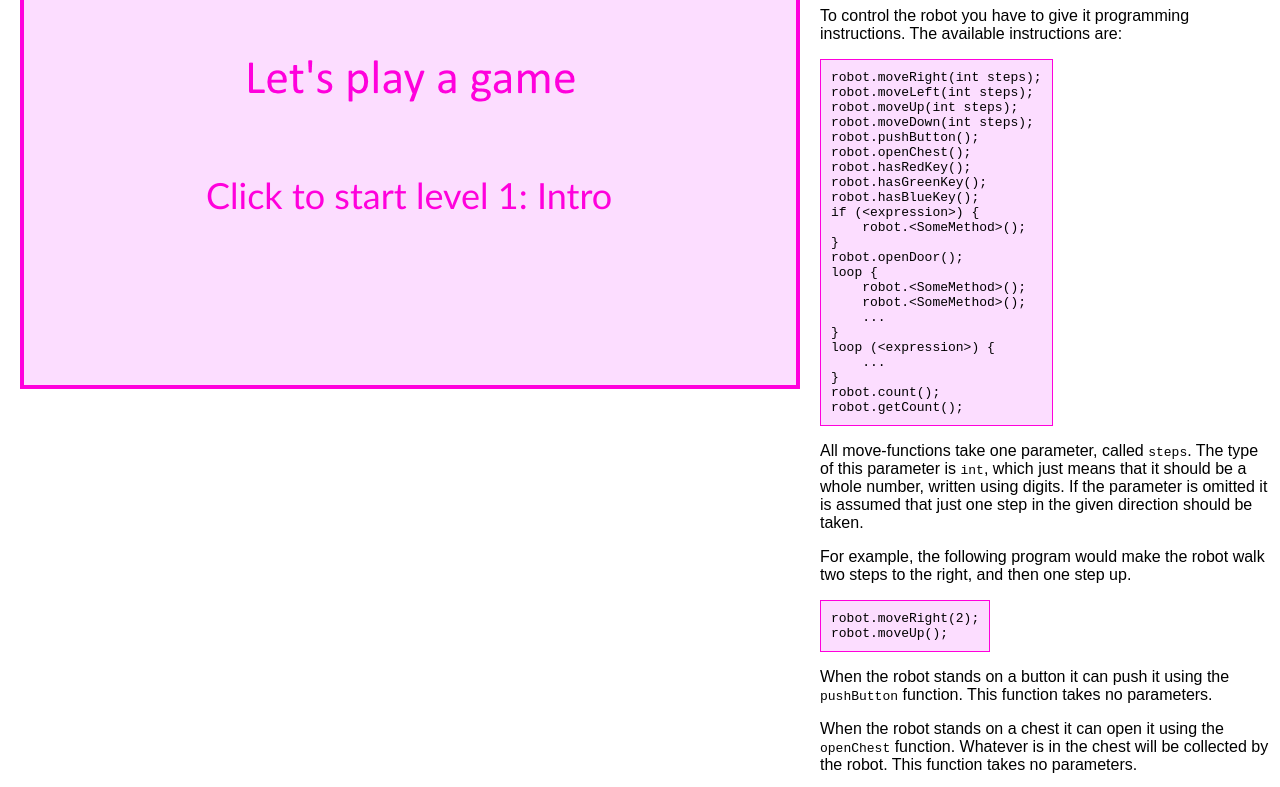
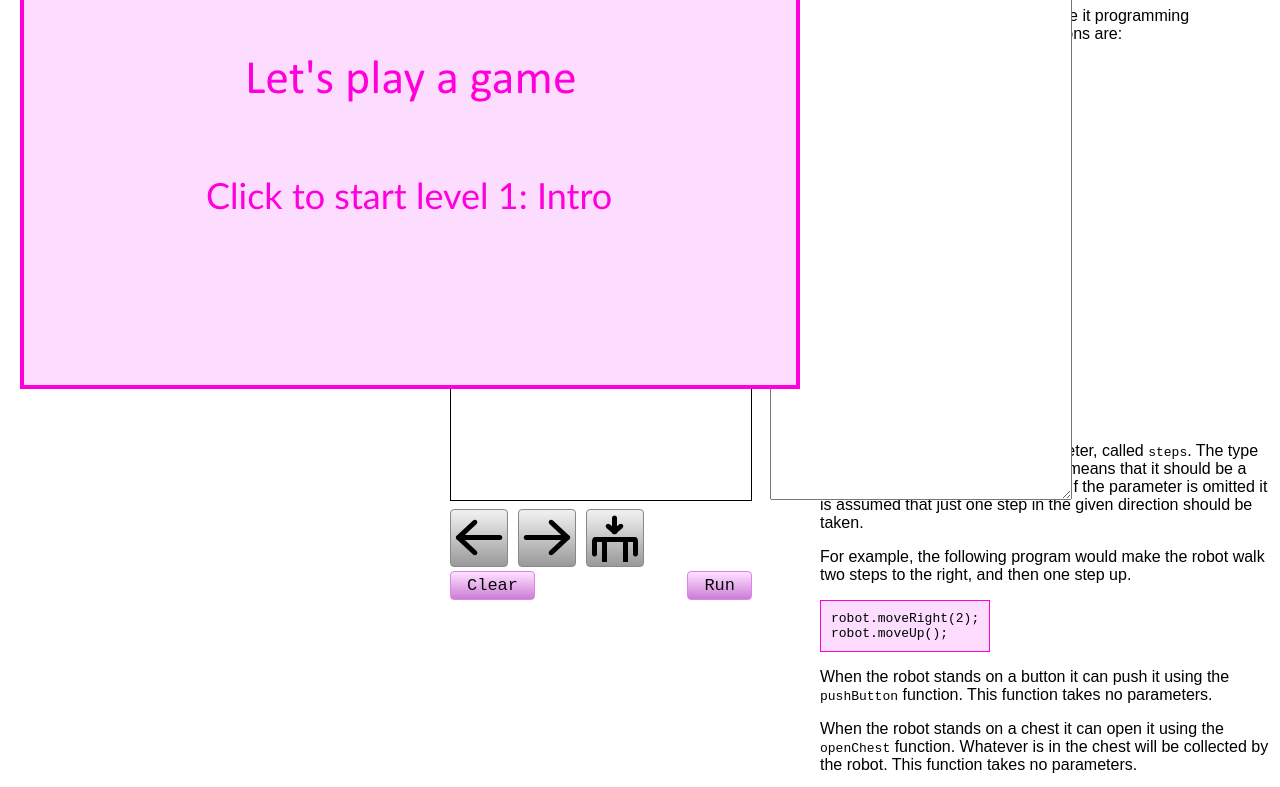
Before and after one commit to Tobbe/spaarbot, a website: page index.html in a window 1280 px wide. Shown: the part 81-868 px from the top of the page. Drawn offline with Linux system fonts and the light colour scheme.

Commit message:
Alter page layout -> more room for code

```diff
--- a/index.html
+++ b/index.html
@@ -18,8 +18,8 @@
         <canvas class="interactive_elements" width="410" height="450"></canvas>
         <canvas class="robot" width="410" height="450"></canvas>
         <div id="code_area">
-            <canvas id="program_area" width="300" height="344"></canvas>
             <textarea></textarea>
+            <canvas id="program_area" width="300" height="560"></canvas>
             <div id="commands_area">
                 <button class="cmd_left"><img src="cmd_left.png" alt="move left"></button>
                 <button class="cmd_right"><img src="cmd_right.png" alt="move right"></button>
--- a/style.css
+++ b/style.css
@@ -36,11 +36,11 @@ h1, p {
 
 textarea {
     position: absolute;
-    top: 200px;
-    left: 0;
+    top: -1px;
+    left: 320px;
     z-index: 10;
     width: 296px;
-    height: 130px;
+    height: 556px;
 }
 
 button {
```
